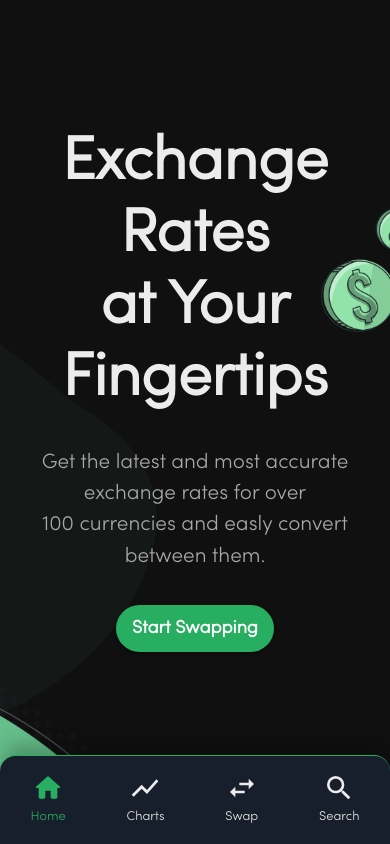
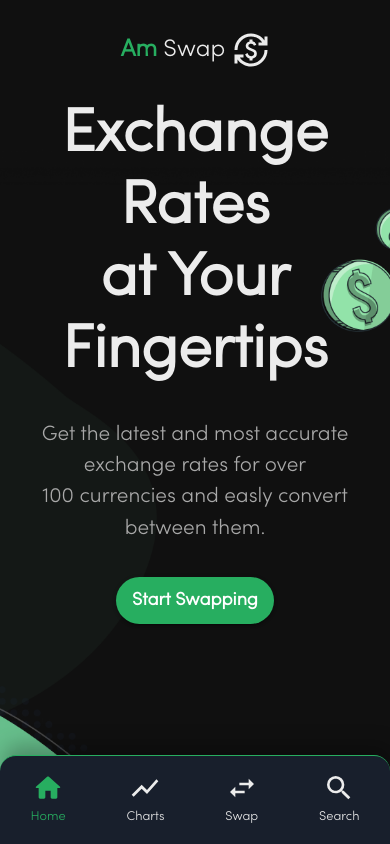
Before and after one commit to iam-annatar/Currency-Converter, a React (Vite) app: page / in a window 390 px wide. Built offline with nearby package versions, Linux system fonts and the light colour scheme.

Commit message:
fix: overal nav links and home page logo in mobile screens

```diff
--- a/src/app/pages/Home.tsx
+++ b/src/app/pages/Home.tsx
@@ -3,6 +3,7 @@ import { Button, Typography, useMediaQuery, useTheme } from "@mui/material";
 import { NavLink } from "react-router-dom";
 
 import CustomAnimation from "../../components/Custom-animation";
+import Logo from "../../components/Logo";
 import PATH from "./routes/path";
 
 const Home = () => {
@@ -10,10 +11,15 @@ const Home = () => {
   const matches = useMediaQuery((t: Theme) => t.breakpoints.down("sm"));
   return (
     <main>
+      {matches ? (
+        <div style={{ marginTop: "2rem" }}>
+          <Logo />
+        </div>
+      ) : null}
       <header
         style={
           matches
-            ? { marginTop: "8rem", textAlign: "center" }
+            ? { marginTop: "2rem", textAlign: "center" }
             : { marginTop: "8rem" }
         }
       >
--- a/src/components/Logo.tsx
+++ b/src/components/Logo.tsx
@@ -11,20 +11,24 @@ const Logo = () => {
       style={{
         textDecoration: "none",
         display: "flex",
+        justifyContent: "center",
         gap: ".5rem",
-        flexDirection: "column",
         alignItems: "center",
       }}
       to={PATH.HOME}
     >
+      <Typography variant="h5" color={theme.palette.text.primary}>
+        <span
+          style={{
+            color: theme.palette.secondary.main,
+            fontWeight: "bold",
+          }}
+        >
+          Am
+        </span>{" "}
+        Swap
+      </Typography>
       <MainLogo />
-      <Typography
-        fontSize="1.5rem"
-        fontWeight="bold"
-        color={theme.palette.secondary.main}
-      >
-        AM Swap
-      </Typography>
     </Link>
   );
 };
--- a/src/styles/styles.css
+++ b/src/styles/styles.css
@@ -10,7 +10,7 @@
   text-decoration: none;
   font-size: 1.3rem;
   font-weight: bold;
-  color: #27ae60;
+  color: inherit;
 }
 
 .nav li a:after {
@@ -21,8 +21,12 @@
   transition: transform 250ms ease-in-out;
 }
 
-.nav li a:is(:hover, :focus-visible)::after {
+.nav li a:is(:hover, :active)::after {
   transform: scaleX(1);
+}
+
+.nav li a:is(:hover, :active) {
+  color: #27ae60;
 }
 
 @font-face {
```
Also changed, not shown: src/assets/icons/currency-icon.svg.
